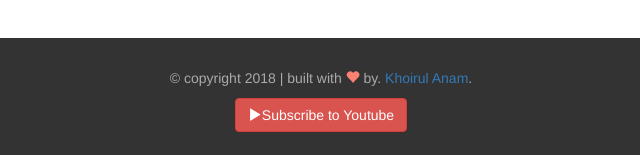
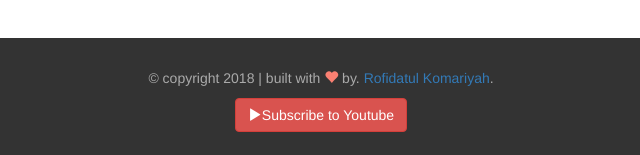
Before and after one commit to rofid99/rofid99.github.io, a plain HTML site: page index.html in a window 1280 px wide. Shown: the part 2513-2668 px from the top of the page, 319-959 px from the left. Drawn offline with nearby package versions, Linux system fonts and the light colour scheme.

Commit message:
mengubah nama

```diff
--- a/index.html
+++ b/index.html
@@ -157,7 +157,7 @@
       <div class="container text-center">
         <div class="row">
           <div class="col-sm-12">
-            <p>&copy; copyright 2018 | built with <i class="glyphicon glyphicon-heart"></i> by. <a href="http://instagram.com/khoirulanam">Khoirul Anam</a>.</p>
+            <p>&copy; copyright 2018 | built with <i class="glyphicon glyphicon-heart"></i> by. <a href="#">Rofidatul Komariyah</a>.</p>
           </div>
         </div>
         <div class="row">
```
